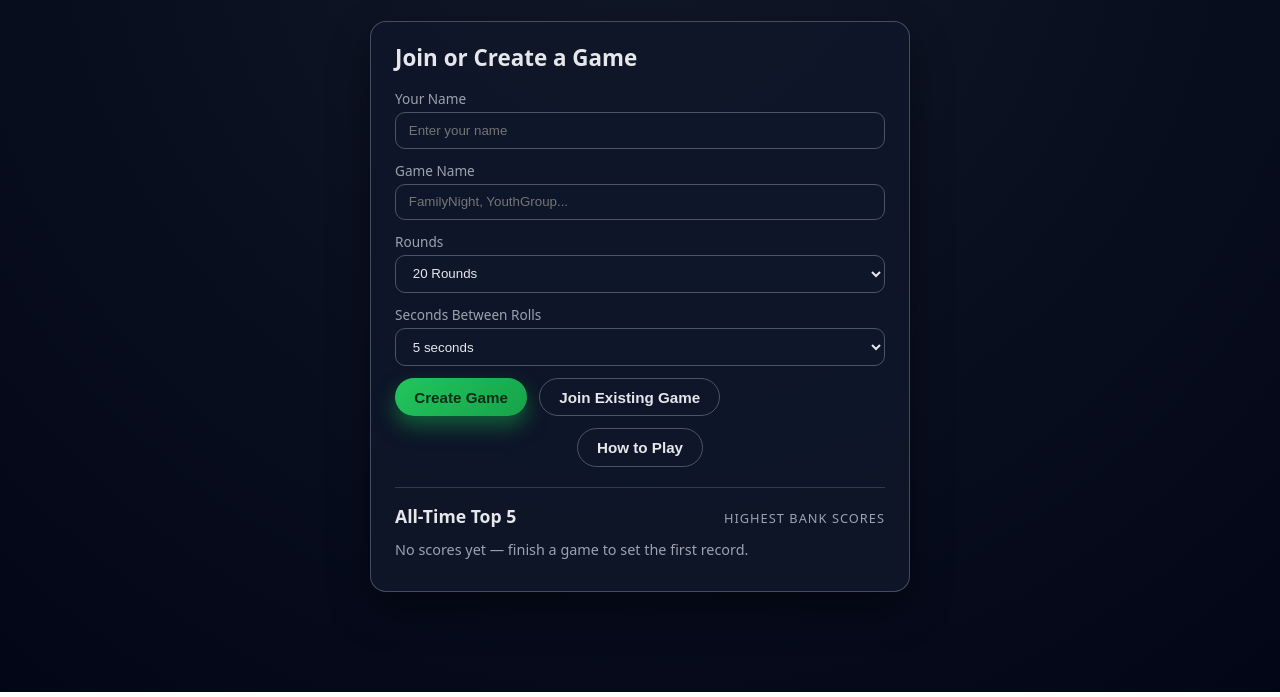
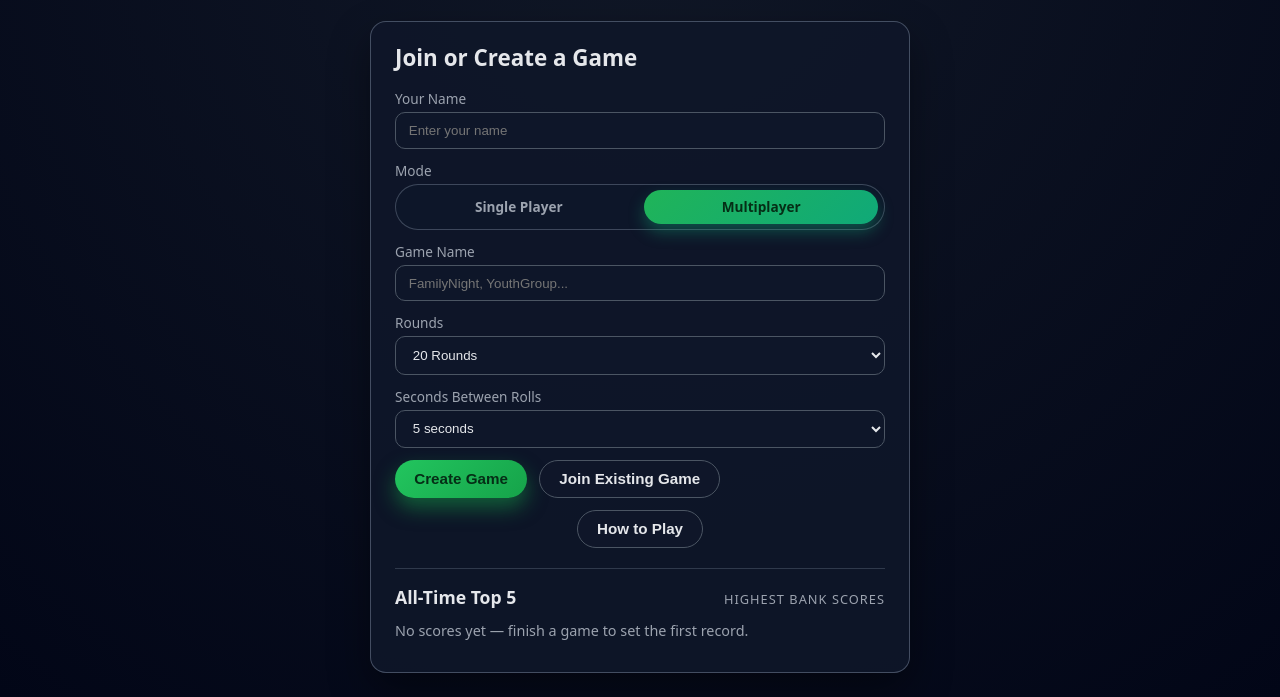
Before and after one commit to jaredjlg2/bank-game, a website: page public/index.html in a window 1280 px wide. Shown: the part 108-805 px from the top of the page. Drawn offline with nearby package versions, Linux system fonts and the light colour scheme; no server answers.

Commit message:
Add lobby toggle for single player mode

```diff
--- a/public/client.js
+++ b/public/client.js
@@ -3,7 +3,9 @@ const socket = io();
 // Lobby elements
 const lobbySection = document.getElementById('lobby');
 const playerNameInput = document.getElementById('playerName');
+const gameNameRow = document.getElementById('gameNameRow');
 const gameNameInput = document.getElementById('gameName');
+const gameModeInputs = document.querySelectorAll('input[name="gameMode"]');
 const roundsSelect = document.getElementById('roundsSelect');
 const intervalSelect = document.getElementById('intervalSelect');
 const createGameBtn = document.getElementById('createGameBtn');
@@ -81,6 +83,24 @@ let isGroupMuted = false;
 const rtcConfig = {
   iceServers: [{ urls: 'stun:stun.l.google.com:19302' }]
 };
+
+function getSelectedGameMode() {
+  const selected = document.querySelector('input[name="gameMode"]:checked');
+  return selected ? selected.value : 'multi';
+}
+
+function updateLobbyModeUI() {
+  const isSinglePlayer = getSelectedGameMode() === 'single';
+  if (gameNameRow) {
+    gameNameRow.classList.toggle('hidden', isSinglePlayer);
+  }
+  if (joinGameBtn) {
+    joinGameBtn.classList.toggle('hidden', isSinglePlayer);
+  }
+  if (createGameBtn) {
+    createGameBtn.textContent = isSinglePlayer ? 'Start Solo Game' : 'Create Game';
+  }
+}
 
 function updateVoiceStatus(message) {
   if (voiceStatus) {
@@ -854,20 +874,38 @@ socket.on('voice_group_muted', ({ muted }) => {
 });
 
 // --- Button handlers ---
+updateLobbyModeUI();
+gameModeInputs.forEach(input => {
+  input.addEventListener('change', () => {
+    updateLobbyModeUI();
+    lobbyError.textContent = '';
+  });
+});
 
 createGameBtn.addEventListener('click', () => {
   const playerName = playerNameInput.value.trim();
+  const selectedMode = getSelectedGameMode();
   const gameName = gameNameInput.value.trim();
   const totalRounds = parseInt(roundsSelect.value, 10) || 20;
   const rollInterval = parseInt(intervalSelect.value, 10) || 5;
+  const resolvedGameName = selectedMode === 'single'
+    ? `Solo-${Date.now()}`
+    : gameName;
 
-  if (!playerName || !gameName) {
-    lobbyError.textContent = 'Please enter both your name and a game name.';
+  if (!playerName || (selectedMode !== 'single' && !gameName)) {
+    lobbyError.textContent = selectedMode === 'single'
+      ? 'Please enter your name.'
+      : 'Please enter both your name and a game name.';
     return;
   }
 
   currentPlayerName = playerName;
-  socket.emit('create_game', { gameName, playerName, totalRounds, rollInterval });
+  socket.emit('create_game', {
+    gameName: resolvedGameName,
+    playerName,
+    totalRounds,
+    rollInterval
+  });
 });
 
 joinGameBtn.addEventListener('click', () => {
--- a/public/index.html
+++ b/public/index.html
@@ -23,6 +23,20 @@
       </div>
 
       <div class="form-row">
+        <span class="form-label">Mode</span>
+        <div class="mode-toggle" role="radiogroup" aria-label="Game mode">
+          <label class="toggle-option">
+            <input type="radio" name="gameMode" value="single" />
+            <span>Single Player</span>
+          </label>
+          <label class="toggle-option">
+            <input type="radio" name="gameMode" value="multi" checked />
+            <span>Multiplayer</span>
+          </label>
+        </div>
+      </div>
+
+      <div class="form-row" id="gameNameRow">
         <label for="gameName">Game Name</label>
         <input id="gameName" type="text" placeholder="FamilyNight, YouthGroup..." />
       </div>
--- a/public/style.css
+++ b/public/style.css
@@ -140,6 +140,11 @@ body {
   color: #9ca3af;
 }
 
+.form-label {
+  font-size: 0.85rem;
+  color: #9ca3af;
+}
+
 .form-row input,
 .form-row select {
   padding: 0.6rem 0.8rem;
@@ -154,6 +159,43 @@ body {
 .form-row select:focus {
   border-color: #38bdf8;
   box-shadow: 0 0 0 1px rgba(56, 189, 248, 0.45);
+}
+
+.mode-toggle {
+  display: flex;
+  gap: 0.5rem;
+  padding: 0.35rem;
+  border-radius: 999px;
+  border: 1px solid rgba(148, 163, 184, 0.35);
+  background: rgba(15, 23, 42, 0.65);
+}
+
+.toggle-option {
+  flex: 1;
+  position: relative;
+}
+
+.toggle-option input {
+  position: absolute;
+  opacity: 0;
+  pointer-events: none;
+}
+
+.toggle-option span {
+  display: block;
+  text-align: center;
+  padding: 0.45rem 0.75rem;
+  border-radius: 999px;
+  font-weight: 600;
+  font-size: 0.85rem;
+  color: #9ca3af;
+  transition: background 0.15s ease, color 0.15s ease, box-shadow 0.15s ease;
+}
+
+.toggle-option input:checked + span {
+  background: linear-gradient(135deg, rgba(34, 197, 94, 0.9), rgba(16, 185, 129, 0.9));
+  color: #052e16;
+  box-shadow: 0 8px 16px rgba(16, 185, 129, 0.35);
 }
 
 .button-row {
```
